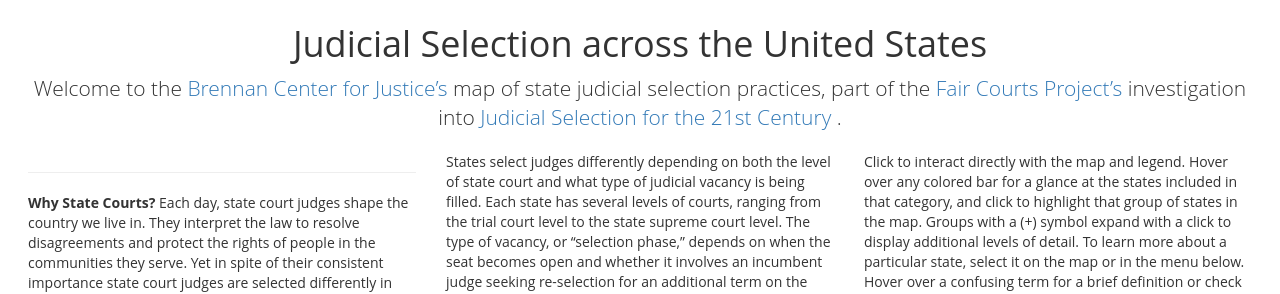
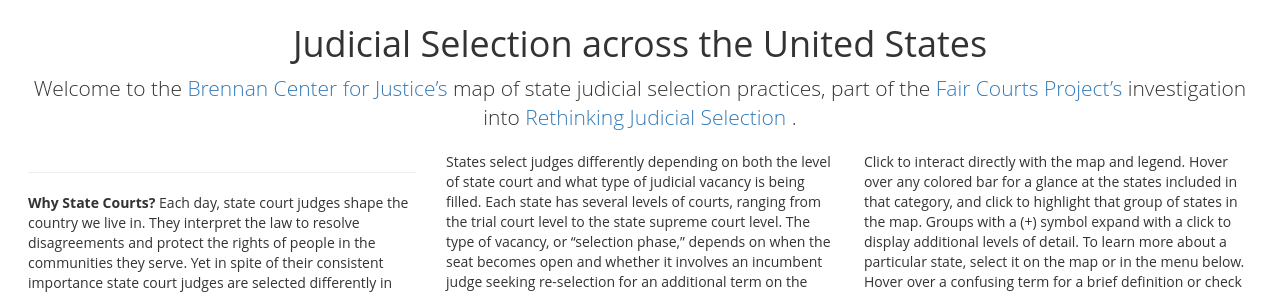
Before and after one commit to BrennanCenter/brennancenter.github.io, a Jekyll site: the page built from index.md, in a window 1280 px wide. Shown: the part 172-466 px from the top of the page. Built offline with Jekyll 4.4.1, drawn with Linux system fonts in a browser that asks for light colours; nearby versions of some CDN libraries.

Commit message:
Update project name and url

```diff
--- a/_includes/introduction.html
+++ b/_includes/introduction.html
@@ -7,8 +7,8 @@
       </a> map of state judicial selection practices, part of the
       <a target="_blank" href="{{ site.organization.url }}/issues/fair-courts">
         Fair Courts Project’s
-      </a> investigation into <a target="_blank" href="{{ site.organization.url }}/judicial-selection-21st-century">
-        Judicial Selection for the 21st Century
+      </a> investigation into <a target="_blank" href="{{ site.organization.url }}/rethinking-judicial-selection">
+        Rethinking Judicial Selection
       </a>.
     </p>
   </div><!--.row-->
```
